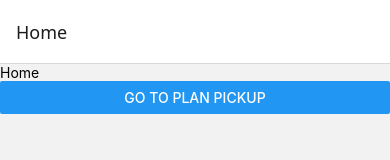
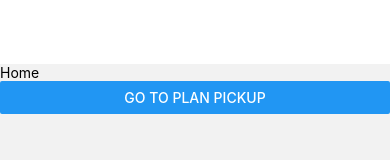
Before and after one commit to GinusHR/tle-startup, a React Native app: screen / in a window 390 px wide. Shown: the top 160 px of the page. Built offline with nearby package versions, Linux system fonts and the light colour scheme.

Commit message:
UPDATE title en line in de header weggehaald bij Home, scan en Account

```diff
--- a/App.js
+++ b/App.js
@@ -28,7 +28,7 @@ const AuthNavigator = () => (
 
 const HomeNavigator = () => (
     <HomeStack.Navigator>
-      <HomeStack.Screen name="HomeMain" component={HomeScreen} options={{ title: 'Home' }} />
+      <HomeStack.Screen name="HomeMain" component={HomeScreen} options={{ title: 'Home', headerShown: false }} />
       <HomeStack.Screen name="QRDetail" component={QRDetailScreen} options={{ title: 'Details' }} />
       <HomeStack.Screen name="PlanPickup" component={PlanPickupScreen} options={{ title: 'Afspraak maken' }} />
     </HomeStack.Navigator>
@@ -37,7 +37,7 @@ const HomeNavigator = () => (
 const AppTabs = () => (
     <Tab.Navigator
         screenOptions={({ route }) => ({
-          headerShown: false,
+          // headerShown: true,
           tabBarIcon: ({ color, size }) => {
             let iconName;
             if (route.name === 'Home') iconName = 'home-outline';
@@ -52,9 +52,9 @@ const AppTabs = () => (
             tabBarInactiveTintColor: '#FDFDFD',
         })}
     >
-      <Tab.Screen name="Home" component={HomeNavigator} />
-      <Tab.Screen name="Scan" component={ScanScreen} />
-      <Tab.Screen name="Account" component={AccountScreen} />
+      <Tab.Screen name="Home" options={{ headerTitle: '' , headerShadowVisible: false}} component={HomeNavigator} />
+      <Tab.Screen name="Scan" options={{ headerTitle: '' , headerShadowVisible: false}} component={ScanScreen} />
+      <Tab.Screen name="Account" options={{ headerTitle: '' , headerShadowVisible: false}}  component={AccountScreen} />
     </Tab.Navigator>
 );
 
```
